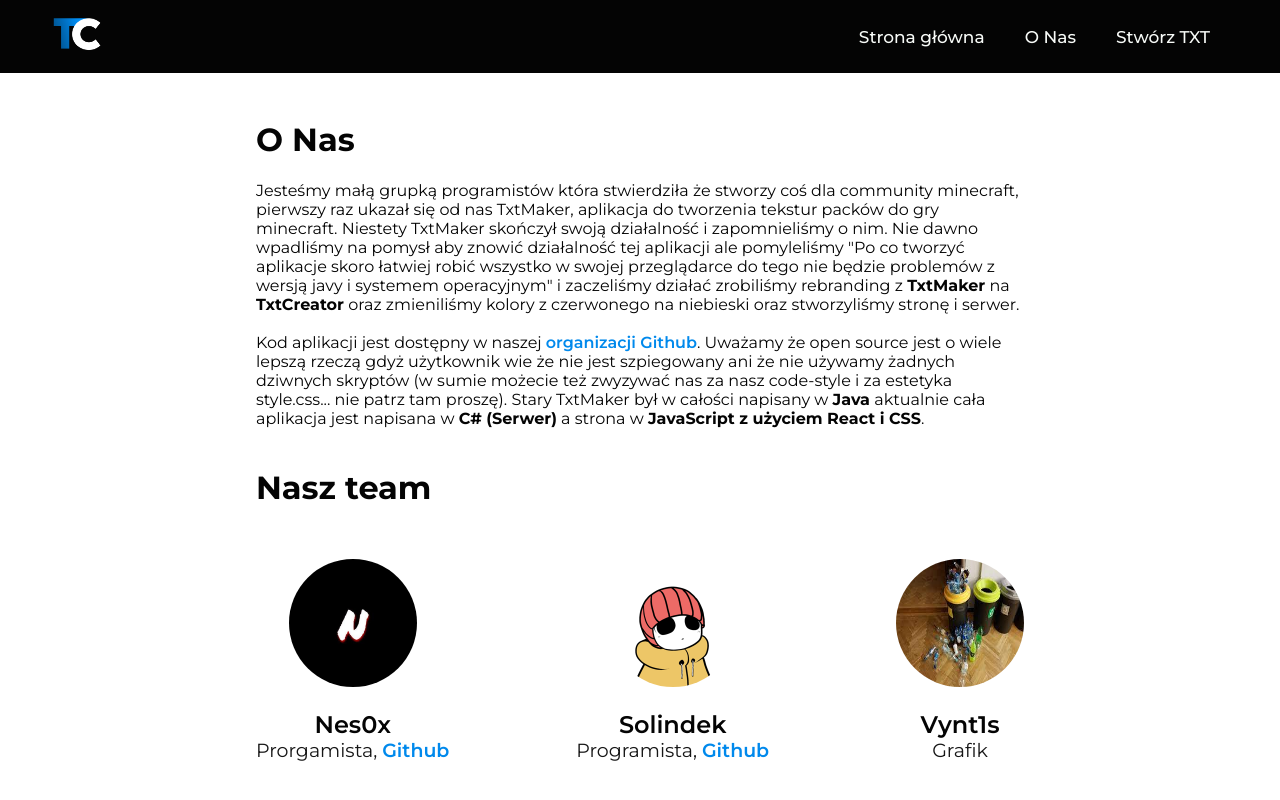
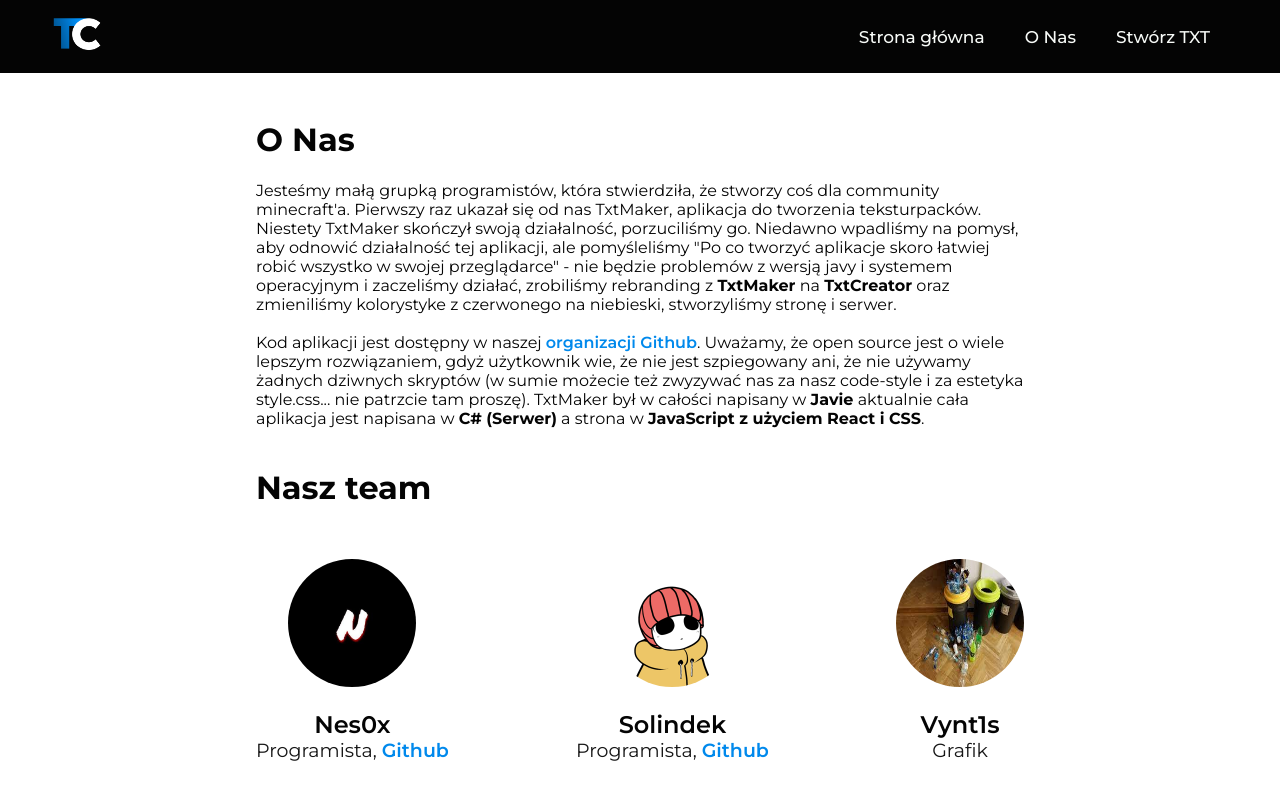
Before and after one commit to TxtCreator/TxtCreatorFrontend, a React (Vite) app: page /about in a window 1280 px wide. Built offline with nearby package versions, Linux system fonts and the light colour scheme.

Commit message:
fix typos

```diff
--- a/src/pages/About.jsx
+++ b/src/pages/About.jsx
@@ -9,30 +9,30 @@ function About() {
             <div className="about-container">
                 <h1>O Nas</h1>
                 <span>
-                    Jesteśmy małą grupką programistów która stwierdziła że stworzy coś dla community minecraft, pierwszy raz
-                    ukazał się od nas TxtMaker, aplikacja do tworzenia tekstur packów do gry minecraft. Niestety TxtMaker skończył
-                    swoją działalność i zapomnieliśmy o nim. Nie dawno wpadliśmy na pomysł aby
-                    znowić działalność tej aplikacji ale pomyleliśmy "Po co tworzyć aplikacje skoro łatwiej robić wszystko w swojej przeglądarce
-                    do tego nie będzie problemów z wersją javy i systemem operacyjnym"
-                    i zaczeliśmy działać zrobiliśmy rebranding z <b>TxtMaker</b> na <b>TxtCreator</b> oraz zmieniliśmy kolory z czerwonego
-                    na niebieski oraz stworzyliśmy stronę i serwer.
+                    Jesteśmy małą grupką programistów, która stwierdziła, że stworzy coś dla community minecraft'a. Pierwszy raz
+                    ukazał się od nas TxtMaker, aplikacja do tworzenia teksturpacków. Niestety TxtMaker skończył
+                    swoją działalność, porzuciliśmy go. Niedawno wpadliśmy na pomysł, aby
+                    odnowić działalność tej aplikacji, ale pomyśleliśmy "Po co tworzyć aplikacje skoro łatwiej robić wszystko w swojej przeglądarce" -
+                    nie będzie problemów z wersją javy i systemem operacyjnym
+                    i zaczeliśmy działać, zrobiliśmy rebranding z <b>TxtMaker</b> na <b>TxtCreator</b> oraz zmieniliśmy kolorystyke z czerwonego
+                    na niebieski, stworzyliśmy stronę i serwer.
                     <br /><br />
-                    Kod aplikacji jest dostępny w naszej <a href="https://github.com/txtcreator">organizacji Github</a>. Uważamy że open source
-                    jest o wiele lepszą rzeczą gdyż użytkownik wie że nie jest szpiegowany ani że nie używamy żadnych dziwnych skryptów
-                    (w sumie możecie też zwyzywać nas za nasz code-style i za estetyka style.css... nie patrz tam proszę). Stary TxtMaker
-                    był w całości napisany w <b>Java</b> aktualnie cała aplikacja jest napisana w <b>C# (Serwer)</b> a strona w <b>JavaScript z użyciem React i CSS</b>.
+                    Kod aplikacji jest dostępny w naszej <a target="_blank" href="https://github.com/txtcreator">organizacji Github</a>. Uważamy, że open source
+                    jest o wiele lepszym rozwiązaniem, gdyż użytkownik wie, że nie jest szpiegowany ani, że nie używamy żadnych dziwnych skryptów
+                    (w sumie możecie też zwyzywać nas za nasz code-style i za estetyka style.css... nie patrzcie tam proszę). TxtMaker
+                    był w całości napisany w <b>Javie</b> aktualnie cała aplikacja jest napisana w <b>C# (Serwer)</b> a strona w <b>JavaScript z użyciem React i CSS</b>.
                     <br /><br />
                     <h1>Nasz team</h1>
                     <div class="about-container-avatars">
                         <div>
                             <img src="/avatar_nes0x.jpeg" width="128px" height="128px" /><br /><br />
                             <span className="avatars-title">Nes0x</span><br />
-                            <span className="avatars-desc">Prorgamista, <a href="https://github.com/nes0x">Github</a></span>
+                            <span className="avatars-desc">Programista, <a target="_blank" href="https://github.com/Nes0x">Github</a></span>
                         </div>
                         <div>
                             <img src="/avatar_solindek.png" width="128px" height="128px" /><br /><br />
                             <span className="avatars-title">Solindek</span><br />
-                            <span className="avatars-desc">Programista, <a href="https://github.com/solindekdev">Github</a></span>
+                            <span className="avatars-desc">Programista, <a target="_blank" href="https://github.com/SolindekDev">Github</a></span>
                         </div>
                         <div>
                             <img src="/avatar_vynt1s.jpeg" width="128px" height="128px" /><br /><br />
```
